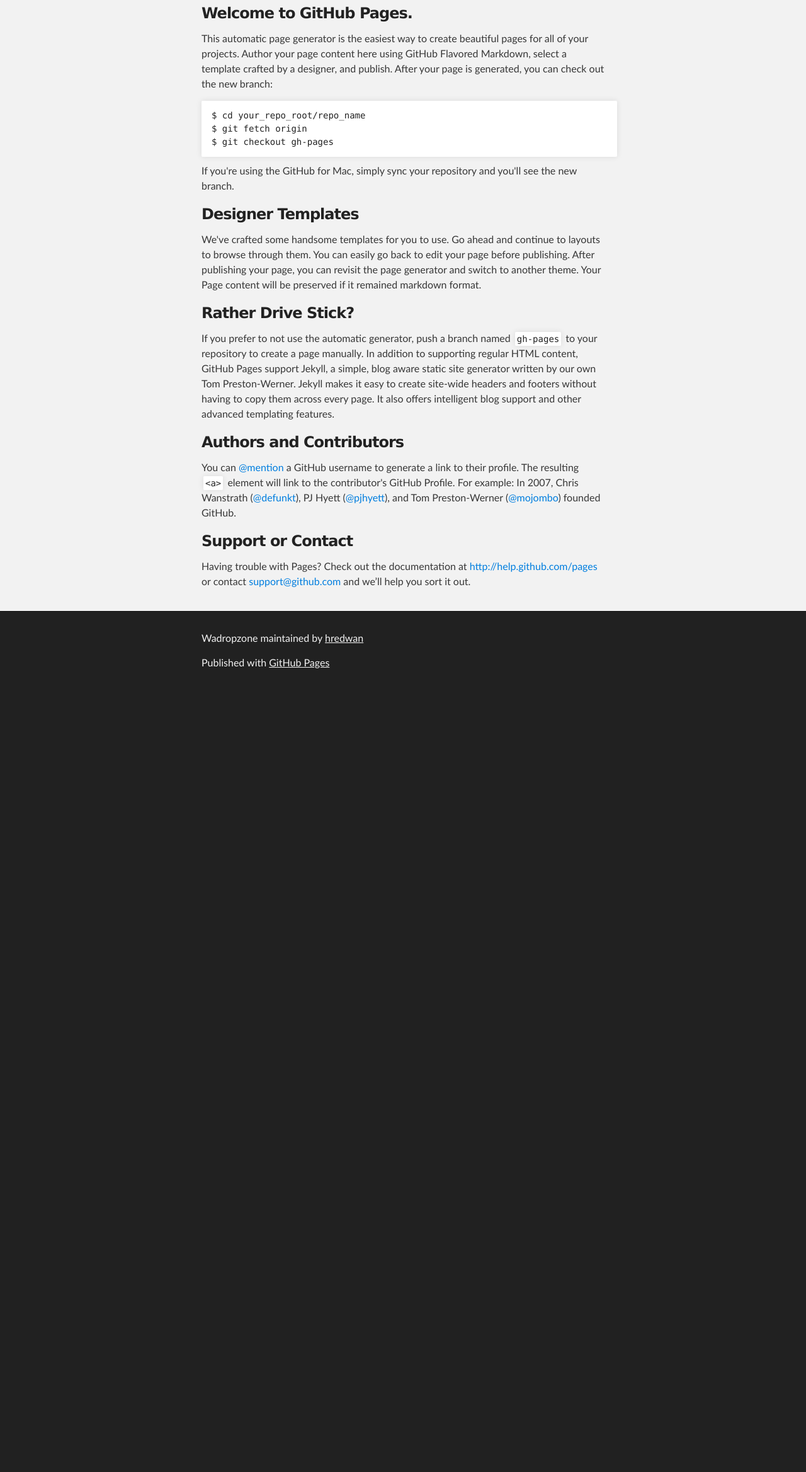
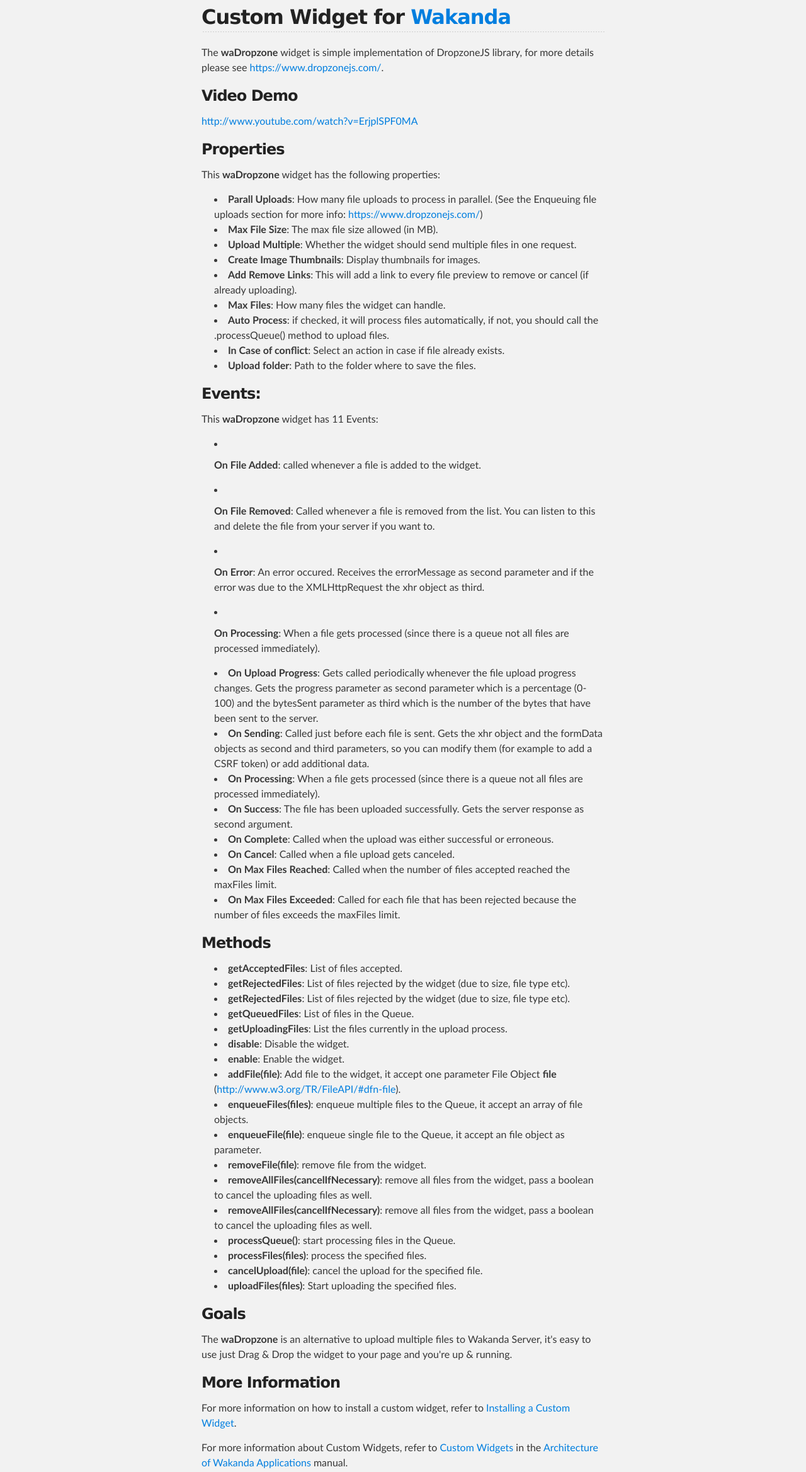
Before and after one commit to stefaneugster/waDropzone, a plain HTML site: page index.html in a window 1280 px wide. Shown: the part 293-2630 px from the top of the page at 63% size. Before the commit the page ends 1392 px from the top, so only its background shows below. Drawn offline with Linux system fonts and the light colour scheme.

```diff
--- a/index.html
+++ b/index.html
@@ -31,37 +31,117 @@
     <!-- MAIN CONTENT -->
     <div id="main_content_wrap" class="outer">
       <section id="main_content" class="inner">
-        <h3>
-<a name="welcome-to-github-pages" class="anchor" href="#welcome-to-github-pages"><span class="octicon octicon-link"></span></a>Welcome to GitHub Pages.</h3>
+        <h2>
+<a name="custom-widget-for-wakanda" class="anchor" href="#custom-widget-for-wakanda"><span class="octicon octicon-link"></span></a>Custom Widget for <a href="http://wakanda.org">Wakanda</a>
+</h2>
 
-<p>This automatic page generator is the easiest way to create beautiful pages for all of your projects. Author your page content here using GitHub Flavored Markdown, select a template crafted by a designer, and publish. After your page is generated, you can check out the new branch:</p>
-
-<pre><code>$ cd your_repo_root/repo_name
-$ git fetch origin
-$ git checkout gh-pages
-</code></pre>
-
-<p>If you're using the GitHub for Mac, simply sync your repository and you'll see the new branch.</p>
+<p>The <strong>waDropzone</strong> widget is simple implementation of DropzoneJS library, for more details please see <a href="https://www.dropzonejs.com/">https://www.dropzonejs.com/</a>. </p>
 
 <h3>
-<a name="designer-templates" class="anchor" href="#designer-templates"><span class="octicon octicon-link"></span></a>Designer Templates</h3>
+<a name="video-demo" class="anchor" href="#video-demo"><span class="octicon octicon-link"></span></a>Video Demo</h3>
 
-<p>We've crafted some handsome templates for you to use. Go ahead and continue to layouts to browse through them. You can easily go back to edit your page before publishing. After publishing your page, you can revisit the page generator and switch to another theme. Your Page content will be preserved if it remained markdown format.</p>
+<p><a href="http://www.youtube.com/watch?v=ErjplSPF0MA">http://www.youtube.com/watch?v=ErjplSPF0MA</a></p>
 
 <h3>
-<a name="rather-drive-stick" class="anchor" href="#rather-drive-stick"><span class="octicon octicon-link"></span></a>Rather Drive Stick?</h3>
+<a name="properties" class="anchor" href="#properties"><span class="octicon octicon-link"></span></a>Properties</h3>
 
-<p>If you prefer to not use the automatic generator, push a branch named <code>gh-pages</code> to your repository to create a page manually. In addition to supporting regular HTML content, GitHub Pages support Jekyll, a simple, blog aware static site generator written by our own Tom Preston-Werner. Jekyll makes it easy to create site-wide headers and footers without having to copy them across every page. It also offers intelligent blog support and other advanced templating features.</p>
+<p>This <strong>waDropzone</strong> widget has the following properties: </p>
+
+<ul>
+<li>
+<strong>Parall Uploads</strong>: How many file uploads to process in parallel. (See the Enqueuing file uploads section for more info: <a href="https://www.dropzonejs.com/">https://www.dropzonejs.com/</a>)</li>
+<li>
+<strong>Max File Size</strong>: The max file size allowed (in MB).</li>
+<li>
+<strong>Upload Multiple</strong>: Whether the widget should send multiple files in one request.</li>
+<li>
+<strong>Create Image Thumbnails</strong>: Display thumbnails for images.</li>
+<li>
+<strong>Add Remove Links</strong>: This will add a link to every file preview to remove or cancel (if already uploading).</li>
+<li>
+<strong>Max Files</strong>: How many files the widget can handle.</li>
+<li>
+<strong>Auto Process</strong>: if checked, it will process files automatically, if not, you should call the .processQueue() method to upload files.</li>
+<li>
+<strong>In Case of conflict</strong>: Select an action in case if file already exists.</li>
+<li>
+<strong>Upload folder</strong>: Path to the folder where to save the files.</li>
+</ul><h3>
+<a name="events" class="anchor" href="#events"><span class="octicon octicon-link"></span></a>Events:</h3>
+
+<p>This <strong>waDropzone</strong> widget has 11 Events:</p>
+
+<ul>
+<li><p><strong>On File Added</strong>: called whenever a file is added to the widget.</p></li>
+<li><p><strong>On File Removed</strong>: Called whenever a file is removed from the list. You can listen to this and delete the file from your server if you want to.</p></li>
+<li><p><strong>On Error</strong>: An error occured. Receives the errorMessage as second parameter and if the error was due to the XMLHttpRequest the xhr object as third.</p></li>
+<li><p><strong>On Processing</strong>: When a file gets processed (since there is a queue not all files are processed immediately).</p></li>
+<li>
+<strong>On Upload Progress</strong>: Gets called periodically whenever the file upload progress changes.
+Gets the progress parameter as second parameter which is a percentage (0-100) and the bytesSent parameter as third which is the number of the bytes that have been sent to the server.</li>
+<li>
+<strong>On Sending</strong>: Called just before each file is sent. Gets the xhr object and the formData objects as second and third parameters, so you can modify them (for example to add a CSRF token) or add additional data.</li>
+<li>
+<strong>On Processing</strong>: When a file gets processed (since there is a queue not all files are processed immediately).</li>
+<li>
+<strong>On Success</strong>: The file has been uploaded successfully. Gets the server response as second argument.</li>
+<li>
+<strong>On Complete</strong>: Called when the upload was either successful or erroneous.</li>
+<li>
+<strong>On Cancel</strong>: Called when a file upload gets canceled.</li>
+<li>
+<strong>On Max Files Reached</strong>: Called when the number of files accepted reached the maxFiles limit.</li>
+<li>
+<strong>On Max Files Exceeded</strong>: Called for each file that has been rejected because the number of files exceeds the maxFiles limit.</li>
+</ul><h3>
+<a name="methods" class="anchor" href="#methods"><span class="octicon octicon-link"></span></a>Methods</h3>
+
+<ul>
+<li>
+<strong>getAcceptedFiles</strong>: List of files accepted.</li>
+<li>
+<strong>getRejectedFiles</strong>: List of files rejected by the widget (due to size, file type etc).</li>
+<li>
+<strong>getRejectedFiles</strong>: List of files rejected by the widget (due to size, file type etc).</li>
+<li>
+<strong>getQueuedFiles</strong>: List of files in the Queue.</li>
+<li>
+<strong>getUploadingFiles</strong>: List the files currently in the upload process.</li>
+<li>
+<strong>disable</strong>: Disable the widget.</li>
+<li>
+<strong>enable</strong>: Enable the widget.</li>
+<li>
+<strong>addFile(file)</strong>: Add file to the widget, it accept one parameter File Object <strong>file</strong> (<a href="http://www.w3.org/TR/FileAPI/#dfn-file">http://www.w3.org/TR/FileAPI/#dfn-file</a>).</li>
+<li>
+<strong>enqueueFiles(files)</strong>: enqueue multiple files to the Queue, it accept an array of file objects. </li>
+<li>
+<strong>enqueueFile(file)</strong>: enqueue single file to the Queue, it accept an file object as parameter. </li>
+<li>
+<strong>removeFile(file)</strong>: remove file from the widget. </li>
+<li>
+<strong>removeAllFiles(cancelIfNecessary)</strong>: remove all files from the widget, pass a boolean to cancel the uploading files as well. </li>
+<li>
+<strong>removeAllFiles(cancelIfNecessary)</strong>: remove all files from the widget, pass a boolean to cancel the uploading files as well. </li>
+<li>
+<strong>processQueue()</strong>: start processing files in the Queue. </li>
+<li>
+<strong>processFiles(files)</strong>: process the specified files. </li>
+<li>
+<strong>cancelUpload(file)</strong>: cancel the upload for the specified file.</li>
+<li>
+<strong>uploadFiles(files)</strong>: Start uploading the specified files.</li>
+</ul><h3>
+<a name="goals" class="anchor" href="#goals"><span class="octicon octicon-link"></span></a>Goals</h3>
+
+<p>The <strong>waDropzone</strong> is an alternative to upload multiple files to Wakanda Server, it's easy to use just Drag &amp; Drop the widget to your page and you're up &amp; running.</p>
 
 <h3>
-<a name="authors-and-contributors" class="anchor" href="#authors-and-contributors"><span class="octicon octicon-link"></span></a>Authors and Contributors</h3>
+<a name="more-information" class="anchor" href="#more-information"><span class="octicon octicon-link"></span></a>More Information</h3>
 
-<p>You can <a href="https://github.com/blog/821" class="user-mention">@mention</a> a GitHub username to generate a link to their profile. The resulting <code>&lt;a&gt;</code> element will link to the contributor's GitHub Profile. For example: In 2007, Chris Wanstrath (<a href="https://github.com/defunkt" class="user-mention">@defunkt</a>), PJ Hyett (<a href="https://github.com/pjhyett" class="user-mention">@pjhyett</a>), and Tom Preston-Werner (<a href="https://github.com/mojombo" class="user-mention">@mojombo</a>) founded GitHub.</p>
+<p>For more information on how to install a custom widget, refer to <a href="http://doc.wakanda.org/WakandaStudio0/help/Title/en/page3869.html#1027761">Installing a Custom Widget</a>.</p>
 
-<h3>
-<a name="support-or-contact" class="anchor" href="#support-or-contact"><span class="octicon octicon-link"></span></a>Support or Contact</h3>
-
-<p>Having trouble with Pages? Check out the documentation at <a href="http://help.github.com/pages">http://help.github.com/pages</a> or contact <a href="mailto:support@github.com">support@github.com</a> and we’ll help you sort it out.</p>
+<p>For more information about Custom Widgets, refer to <a href="http://doc.wakanda.org/Wakanda0.v5/help/Title/en/page3863.html" title="Custom Widgets">Custom Widgets</a> in the <a href="http://doc.wakanda.org/Wakanda0.v5/help/Title/en/page3844.html" title="Architecture of Wakanda Applications">Architecture of Wakanda Applications</a> manual.</p>
       </section>
     </div>
 
@@ -73,6 +153,16 @@
       </footer>
     </div>
 
+              <script type="text/javascript">
+            var gaJsHost = (("https:" == document.location.protocol) ? "https://ssl." : "http://www.");
+            document.write(unescape("%3Cscript src='" + gaJsHost + "google-analytics.com/ga.js' type='text/javascript'%3E%3C/script%3E"));
+          </script>
+          <script type="text/javascript">
+            try {
+              var pageTracker = _gat._getTracker("UA-37960720-4");
+            pageTracker._trackPageview();
+            } catch(err) {}
+          </script>
 
 
   </body>
```
Also changed, not shown: params.json (+1 -1 lines).
